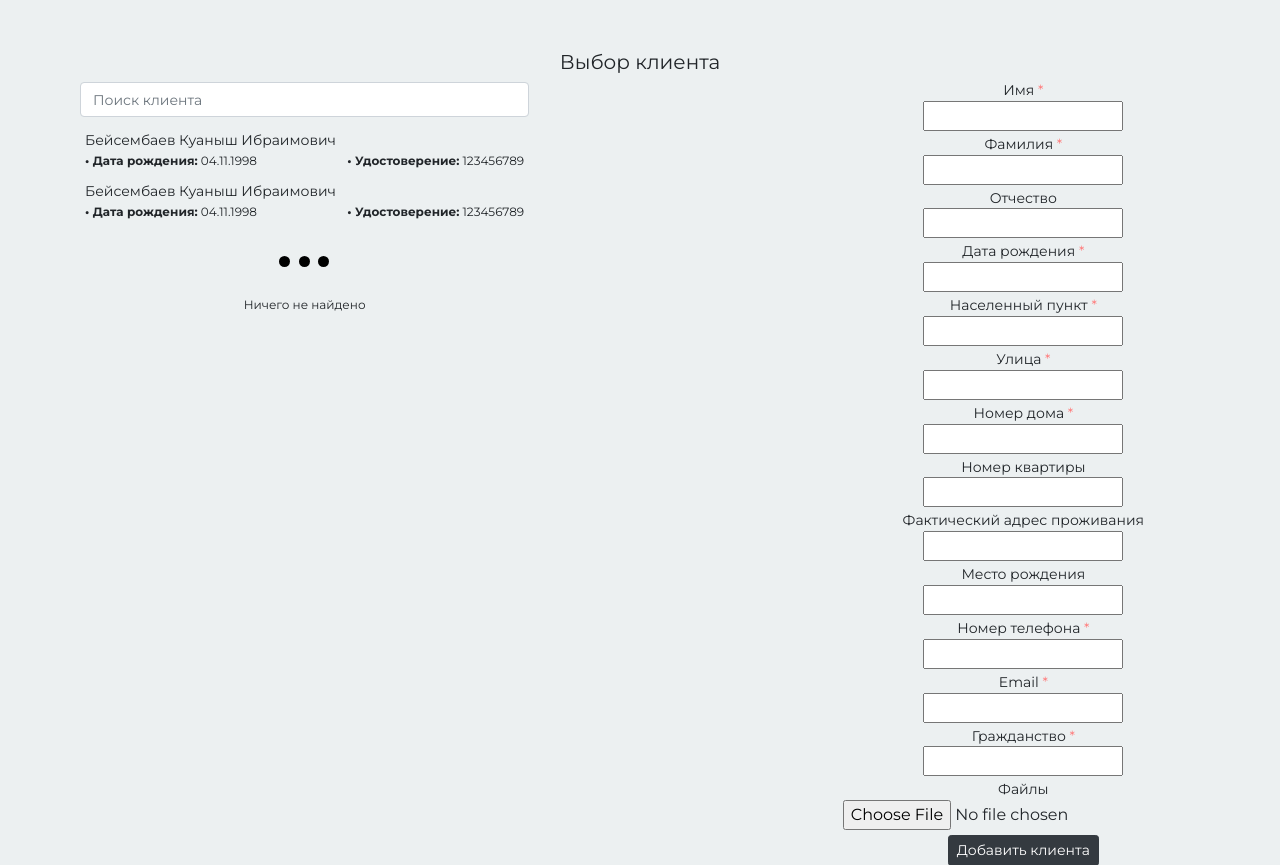
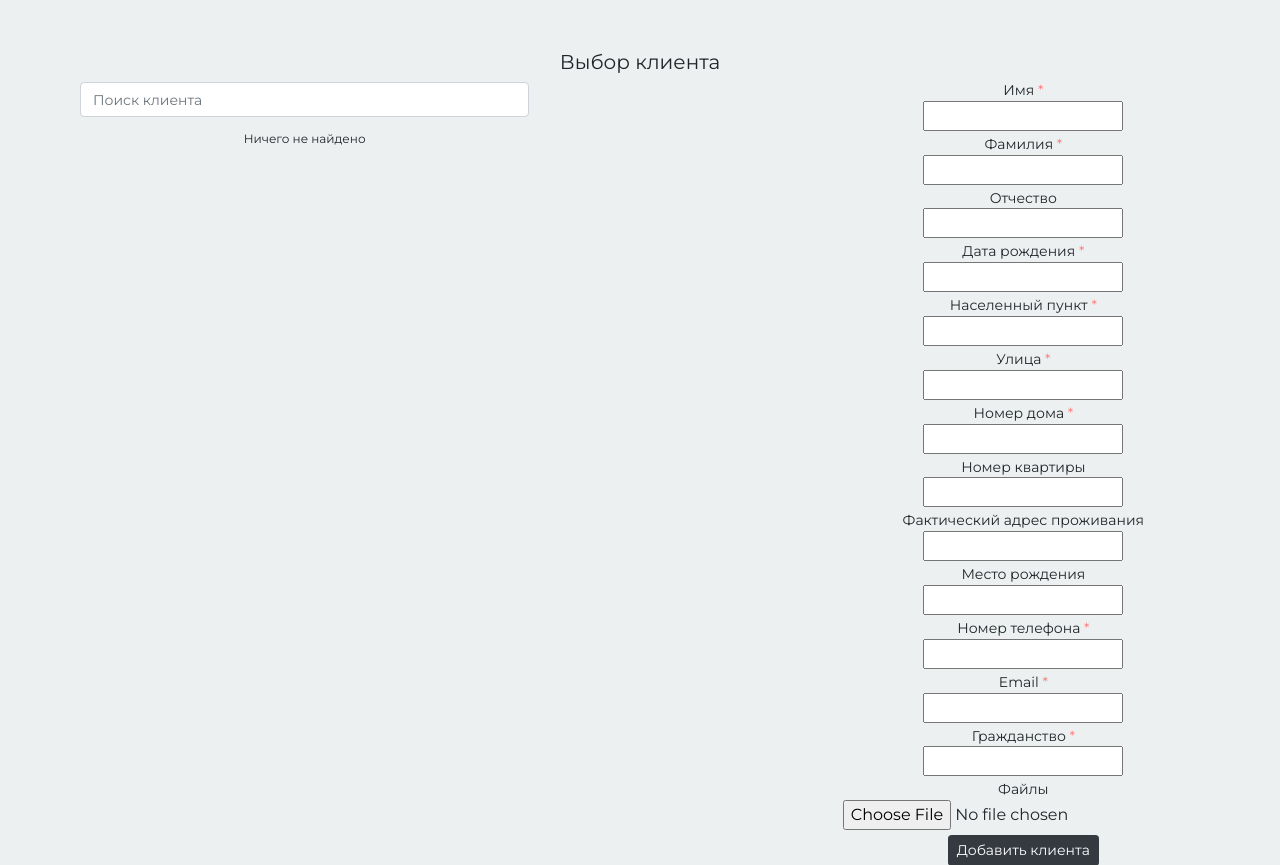
Before and after one commit to glokzs/lombard_crm, a Django app: page /credits/client_create/ in a window 1280 px wide. Shown: the part 56-921 px from the top of the page. Run offline with Django 3.2, Linux system fonts and the light colour scheme; some libraries are stand-ins or nearby versions.

Commit message:
#5 Добавлен поиск списка клиентов

```diff
--- a/pawnshop_crm/pawnshop/static/css/style.css
+++ b/pawnshop_crm/pawnshop/static/css/style.css
@@ -6,7 +6,7 @@ body {
 	background-color: #ecf0f1;
 }
 .spinner-wrapper {
-	display: flex;
+	display: none;
 	justify-content: center;
 	align-items: center;
 }
@@ -129,8 +129,17 @@ body {
 	75% { border-color: #ff7979; }
 	100% { border-color: #ced4da; }
 }
+.client-container-wrapper {
+	padding: 10px 0;
+	width: 100%;
+}
+.client-container-wrapper.loading .spinner-wrapper {
+	display: flex;
+}
+.client-container-wrapper.empty .no-content {
+	display: block;
+}
 .client-container {
-	padding: 10px 0;
 	width: 100%;
 }
 .client-item {
@@ -164,6 +173,7 @@ body {
 	margin: 0;
 }
 .no-content {
+	display: none;
 	padding: 5px 0;
 }
 .no-content-text {
--- a/pawnshop_crm/pawnshop/templates/client/create.html
+++ b/pawnshop_crm/pawnshop/templates/client/create.html
@@ -11,40 +11,18 @@
 {% block content %}
     <div class="row justify-content-between">
         <div class="col-5">
-            <form>
             <div class="form-group">
-                    <input type="text" class="form-control" id="exampleInputEmail1" placeholder="Поиск клиента">
-                    <div class="client-container">
-                        <!--                            Loaded-->
-                        <div class="client-item">
-                            <div class="client-item-name">
-                                <span>Бейсембаев Куаныш Ибраимович</span>
-                            </div>
-                            <div class="client-item-detail-container">
-                                <p class="client-item-detail"><span class="bold-text">• Дата рождения:</span> 04.11.1998</p>
-                                <p class="client-item-detail"><span class="bold-text">• Удостоверение:</span> 123456789</p>
-                            </div>
-                        </div>
-                        <div class="client-item">
-                            <div class="client-item-name">
-                                <span>Бейсембаев Куаныш Ибраимович</span>
-                            </div>
-                            <div class="client-item-detail-container">
-                                <p class="client-item-detail"><span class="bold-text">• Дата рождения:</span> 04.11.1998</p>
-                                <p class="client-item-detail"><span class="bold-text">• Удостоверение:</span> 123456789</p>
-                            </div>
-                        </div>
-                        <!--                            Loading-->
+                <input type="text" class="form-control" id="client_search_input" placeholder="Поиск клиента">
+                <div class="client-container-wrapper empty">
+                    <div class="client-container"></div>
                     <div class="spinner-wrapper">
                         <div class="lds-ellipsis"><div></div><div></div><div></div><div></div></div>
                     </div>
-                        <!--                            No results-->
                     <div class="no-content">
                         <p class="no-content-text">Ничего не найдено</p>
                     </div>
                 </div>
             </div>
-            </form>
         </div>
         <div class="col-4">
             <form action="{% url 'pawnshop:client_create' %}" method="post" enctype="multipart/form-data">
@@ -56,4 +34,5 @@
             </form>
         </div>
     </div>
+    {% include 'partials/_client_search_script.html' %}
 {% endblock %}
--- a/pawnshop_crm/pawnshop/urls.py
+++ b/pawnshop_crm/pawnshop/urls.py
@@ -4,6 +4,7 @@ from .views import *
 app_name = 'pawnshop'
 
 urlpatterns = [
+    path('clients/list/', ClientListAjaxView.as_view(), name='client_list_ajax'),
     path('credits/', CreditListView.as_view(), name='credit_list'),
     path('credits/client_create/', ClientCreateView.as_view(), name='client_create'),
     path('credits/confirm_document_create/', ConfirmDocumentCreateView.as_view(), name='confirm_document_create'),
--- a/pawnshop_crm/pawnshop/views.py
+++ b/pawnshop_crm/pawnshop/views.py
@@ -1,3 +1,5 @@
+from django.db.models import Q
+from django.http import JsonResponse
 from django.shortcuts import render, get_object_or_404
 from django.urls import reverse
 from django.views.generic import *
@@ -20,6 +22,32 @@ class ClientCreateView(CreateView):
         return reverse('pawnshop:confirm_document_create') + f'?client_pk={self.object.pk}'
 
 
+class ClientListAjaxView(View):
+    def get(self, request, *args, **kwargs):
+        query = self.request.GET.get('query')
+        first_name_query = Q(first_name__icontains=query)
+        last_name_query = Q(last_name__icontains=query)
+        iin_query = Q(confirm_document__iin__icontains=query)
+        clients = Client.objects.filter(first_name_query | last_name_query | iin_query)
+
+        data = {
+            'clients': []
+        }
+        if not query:
+            return JsonResponse(data)
+
+        for client in clients:
+            client_object = {
+                'first_name': client.first_name,
+                'last_name': client.last_name,
+                'middle_name': client.middle_name,
+                'birth_date': client.birth_date,
+                'iin': client.confirm_document.iin
+            }
+            data['clients'].append(client_object)
+        return JsonResponse(data)
+
+
 class ConfirmDocumentCreateView(CreateView):
     template_name = 'confirm_document/create.html'
     model = ConfirmDocument
```
Also changed, not shown: pawnshop_crm/pawnshop/templates/partials/_client_search_script.html (added, +50 -0 lines). Lines whose indentation alone changed are shown as unchanged.
